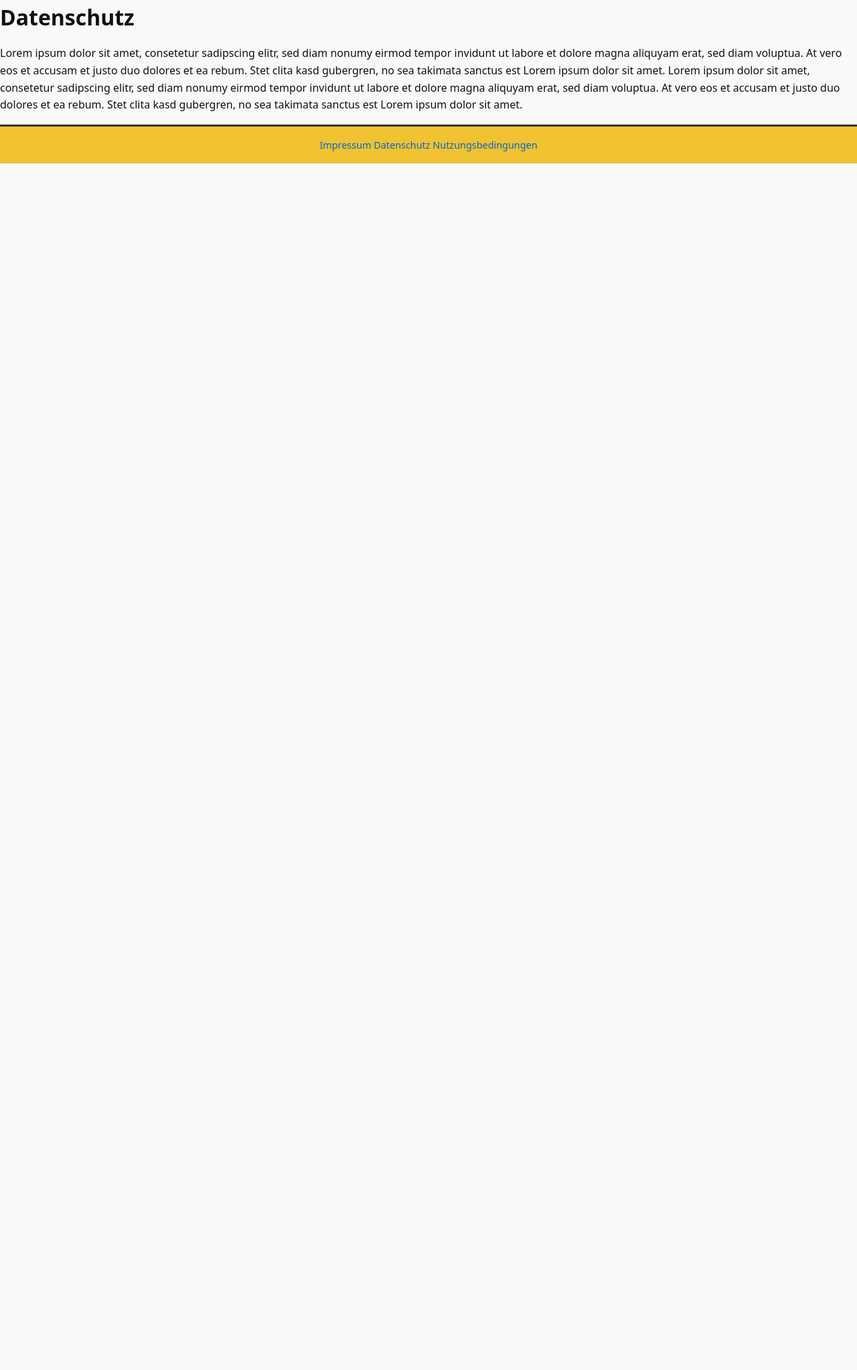
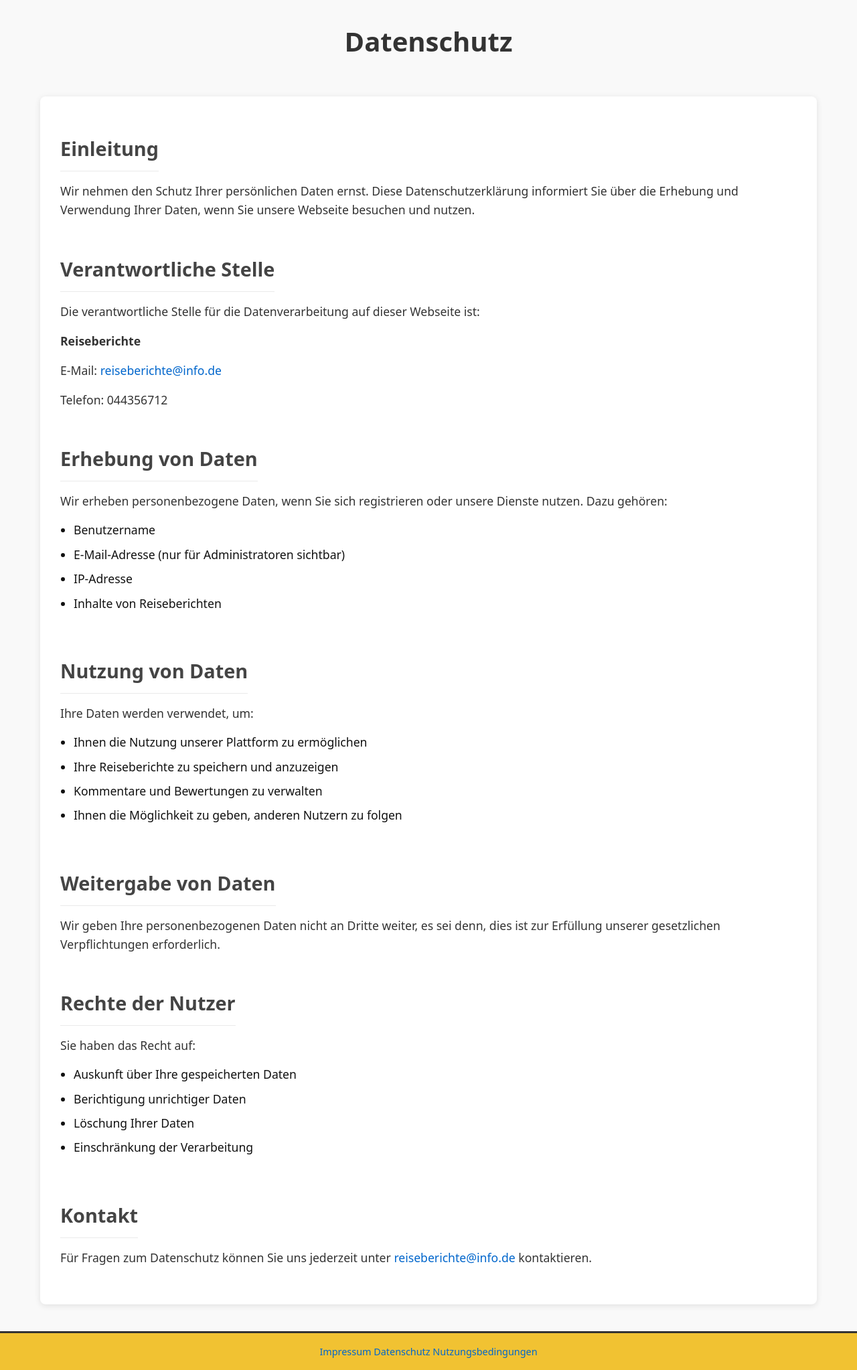
Before and after one commit to mentalri/Reiseberichte, a PHP site: page /datenschutz.php in a window 1280 px wide. Shown: the part 86-2132 px from the top of the page at 67% size. Run offline with PHP 8.4, Linux system fonts and the light colour scheme.

Commit message:
html code angepasst, validiert und css eingefügt und in code integriert

```diff
--- a/css/layout.css
+++ b/css/layout.css
@@ -30,6 +30,7 @@ footer {
     flex: 0 1 auto;
     border-top: 3px solid var(--color-footer-text);
 }
+
 .flex-grow{
     flex: 1 1 auto;
 }
--- /dev/null
+++ b/css/pages/footer-elements.css
@@ -0,0 +1,93 @@
+/* footer-elements.css - Styling for imprint, privacy policy, and terms of use pages */
+
+/* Enable smooth scrolling and set up for fixed footer */
+html {
+    scroll-behavior: smooth;
+    height: 100%;
+}
+
+body {
+    height: 100%;
+    margin: 0;
+    padding: 0;
+    display: flex;
+    flex-direction: column;
+}
+
+/* General container styles */
+.datenschutz-container {
+    display: flex;
+    justify-content: center;
+    margin: 0 auto;
+    padding: 20px;
+    max-width: 1200px;
+}
+
+.content {
+    width: 100%;
+    background-color: #fff;
+    border-radius: 8px;
+    box-shadow: 0 2px 10px rgba(0, 0, 0, 0.1);
+    padding: 30px;
+}
+
+/* Header styles */
+h1 {
+    color: #333;
+    text-align: center;
+    margin-bottom: 30px;
+    padding-top: 30px;
+    font-size: clamp(1.8rem, 4vw, 2.5rem);
+}
+
+h2 {
+    color: #444;
+    margin-top: 25px;
+    margin-bottom: 15px;
+    font-size: clamp(1.3rem, 3vw, 1.8rem);
+    border-bottom: 1px solid #eaeaea;
+    padding-bottom: 10px;
+}
+
+/* Text styles */
+.preview-liste p {
+    line-height: 1.6;
+    margin-bottom: 16px;
+    font-size: clamp(0.9rem, 2vw, 1.1rem);
+    color: #333;
+}
+
+.preview-liste ul {
+    margin-left: 20px;
+    margin-bottom: 20px;
+}
+
+.preview-liste li {
+    margin-bottom: 10px;
+    line-height: 1.5;
+    font-size: clamp(0.9rem, 2vw, 1.1rem);
+}
+
+/* Section spacing */
+section {
+    margin-bottom: 10px;
+}
+
+/* Link styles */
+a {
+    color: #0066cc;
+    text-decoration: none;
+    transition: color 0.3s;
+}
+
+a:hover {
+    color: #004499;
+    text-decoration: underline;
+}
+
+/* Make the main content scrollable while keeping footer fixed */
+main {
+    flex: 1;
+    overflow-y: auto; /* Enable scrolling for main content only */
+    padding-bottom: 20px;
+}
--- a/datenschutz.php
+++ b/datenschutz.php
@@ -1,24 +1,75 @@
+<?php $cssFiles = array("css/pages/footer-elements.css");?>
 <?php include_once "php/head.php" ?>
-
 <body>
 
     <?php include_once "php/nav.php" ?>
 
+
     <main>
 
-        <h1>Datenschutz</h1>
+    <h1>Datenschutz</h1>
+<div class="datenschutz-container">
+<div class="content">
+<div class="preview-liste">
+<section>
+  <h2>Einleitung</h2>
+  <p>Wir nehmen den Schutz Ihrer persönlichen Daten ernst. Diese Datenschutzerklärung informiert Sie über die Erhebung und Verwendung Ihrer Daten, wenn Sie unsere Webseite besuchen und nutzen.</p>
+</section>
 
-        <p>
-            Lorem ipsum dolor sit amet, consetetur sadipscing elitr, sed diam nonumy eirmod tempor invidunt ut labore et
-            dolore magna aliquyam erat, sed diam voluptua. At vero eos et accusam et justo duo dolores et ea rebum. Stet
-            clita kasd gubergren, no sea takimata sanctus est Lorem ipsum dolor sit amet. Lorem ipsum dolor sit amet,
-            consetetur sadipscing elitr, sed diam nonumy eirmod tempor invidunt ut labore et dolore magna aliquyam erat,
-            sed diam voluptua. At vero eos et accusam et justo duo dolores et ea rebum. Stet clita kasd gubergren, no
-            sea takimata sanctus est Lorem ipsum dolor sit amet.
-        </p>
+<section>
+  <h2>Verantwortliche Stelle</h2>
+  <p>Die verantwortliche Stelle für die Datenverarbeitung auf dieser Webseite ist:</p>
+  <p><strong>Reiseberichte</strong></p>
+  <p>E-Mail: <a href="mailto:reiseberichte@info.de">reiseberichte@info.de</a></p>
+  <p>Telefon: 044356712</p>
+</section>
 
+<section>
+  <h2>Erhebung von Daten</h2>
+  <p>Wir erheben personenbezogene Daten, wenn Sie sich registrieren oder unsere Dienste nutzen. Dazu gehören:</p>
+  <ul>
+    <li>Benutzername</li>
+    <li>E-Mail-Adresse (nur für Administratoren sichtbar)</li>
+    <li>IP-Adresse</li>
+    <li>Inhalte von Reiseberichten</li>
+  </ul>
+</section>
+
+<section>
+  <h2>Nutzung von Daten</h2>
+  <p>Ihre Daten werden verwendet, um:</p>
+  <ul>
+    <li>Ihnen die Nutzung unserer Plattform zu ermöglichen</li>
+    <li>Ihre Reiseberichte zu speichern und anzuzeigen</li>
+    <li>Kommentare und Bewertungen zu verwalten</li>
+    <li>Ihnen die Möglichkeit zu geben, anderen Nutzern zu folgen</li>
+  </ul>
+</section>
+
+<section>
+  <h2>Weitergabe von Daten</h2>
+  <p>Wir geben Ihre personenbezogenen Daten nicht an Dritte weiter, es sei denn, dies ist zur Erfüllung unserer gesetzlichen Verpflichtungen erforderlich.</p>
+</section>
+
+<section>
+  <h2>Rechte der Nutzer</h2>
+  <p>Sie haben das Recht auf:</p>
+  <ul>
+    <li>Auskunft über Ihre gespeicherten Daten</li>
+    <li>Berichtigung unrichtiger Daten</li>
+    <li>Löschung Ihrer Daten</li>
+    <li>Einschränkung der Verarbeitung</li>
+  </ul>
+</section>
+
+<section>
+  <h2>Kontakt</h2>
+  <p>Für Fragen zum Datenschutz können Sie uns jederzeit unter <a href="mailto:reiseberichte@info.de">reiseberichte@info.de</a> kontaktieren.</p>
+</section>
+</div>
+</div>
+</div>
     </main>
     <?php include_once "php/footer.php" ?>
 </body>
-
 </html>
```
Also changed, not shown: anmeldung.php (+9 -6 lines), css/pages/formular.css (added, +160 -0 lines), impressum.php (+25 -10 lines), nutzungsbedingungen.php (+49 -12 lines), registrierung.php (+16 -13 lines).
